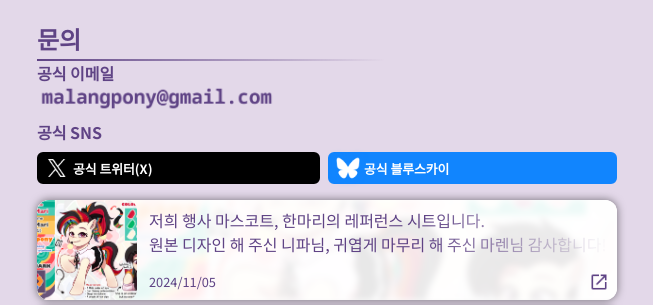
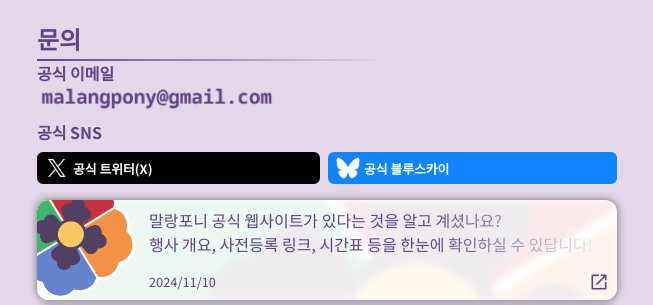
Before and after one commit to MalangPony/MalangPonyWeb, a PHP site: page /about.php in a window 1280 px wide. Shown: the part 853-1158 px from the top of the page, without its empty margins (313-966 px from the left). Run offline with PHP 8.4, Linux system fonts and the light colour scheme; data that the repository does not hold is empty; some web fonts are replaced.

Commit message:
Add latest bsky post

```diff
--- a/about.php
+++ b/about.php
@@ -111,6 +111,27 @@
 		</div>
 		</a>
 		-->
+		<a href="https://bsky.app/profile/malangpony.bsky.social/post/3lakzdurff22p" class="plainlink">
+		<div class="cardpost">
+			<div class="cardbgtop"></div>
+			<div class="cardbg" style="background-image:url(bgimg_orig/CM_CropA_R_1000px.png);"></div>
+			<div class="cardpic">
+				<img src="bgimg_orig/CM_CropA_L_1000px.png"/>
+			</div>
+			<div class="cardbody">
+				<div class="newstext">말랑포니 공식 웹사이트가 있다는 것을 알고 계셨나요?<br>
+행사 개요, 사전등록 링크, 시간표 등을 한눈에 확인하실 수 있답니다!</div>
+				<div style="flex-grow:1;"></div>
+				<div class="newsbottom">
+					<div class="newstime">2024/11/10</div>
+					<div style="flex-grow:1;"></div>
+					<!--<div class="newstime">블루스카이에서 보기</div>-->
+					<img src="sprites/open_in_new_24dp_FFFFFF_FILL0_wght400_GRAD0_opsz24_FILLDP.png" width="20px" height="20px" style="align-self:flex-end;"/>
+					<!--<img src="siteicons/favicon_bsky.png" width="20px" height="20px" style="align-self:flex-end;"/>-->
+				</div>
+			</div>
+		</div>
+		</a>
 		<a href="https://bsky.app/profile/malangpony.bsky.social/post/3la6pqogfgg2d" class="plainlink">
 		<div class="cardpost">
 			<div class="cardbgtop"></div>
```
